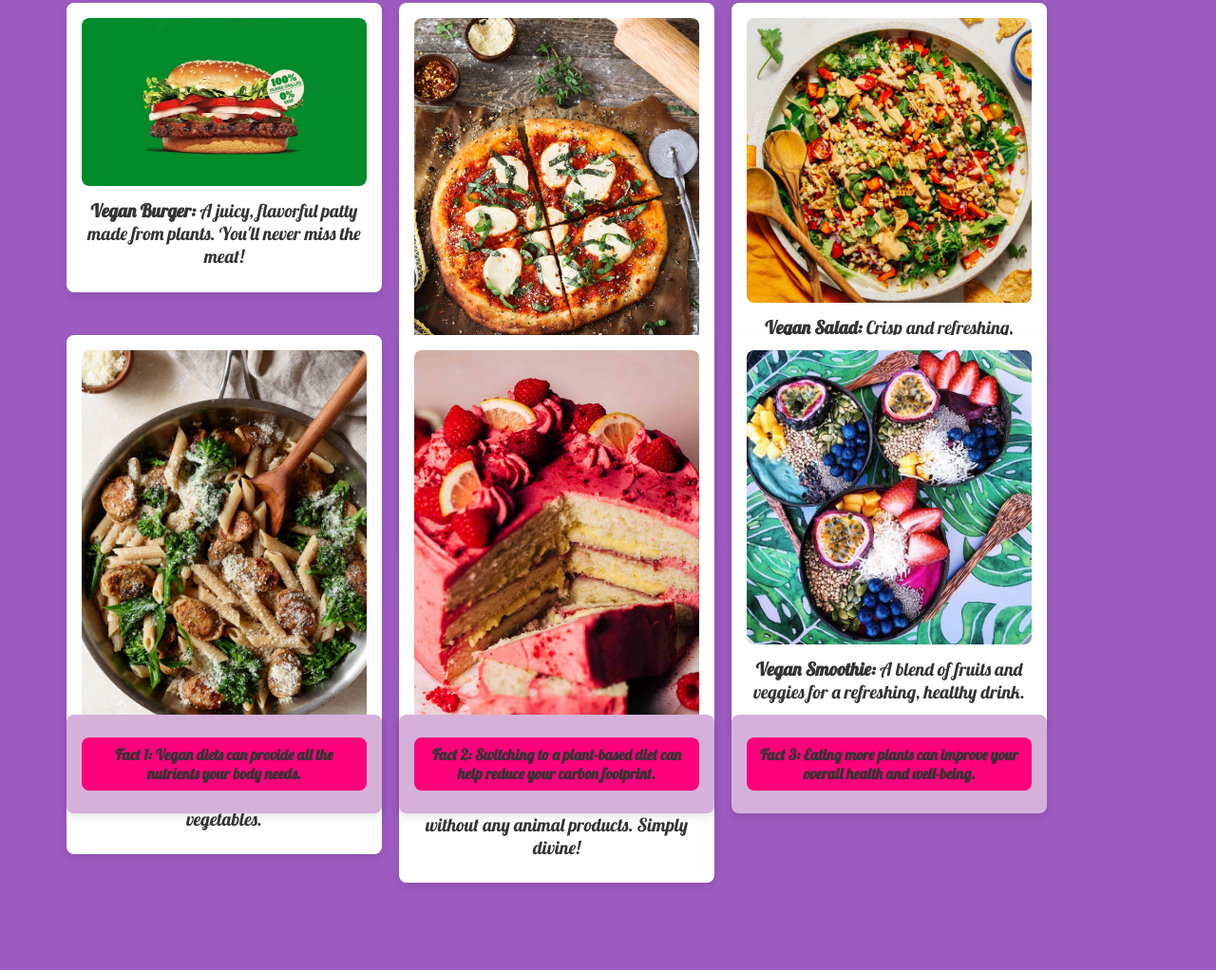
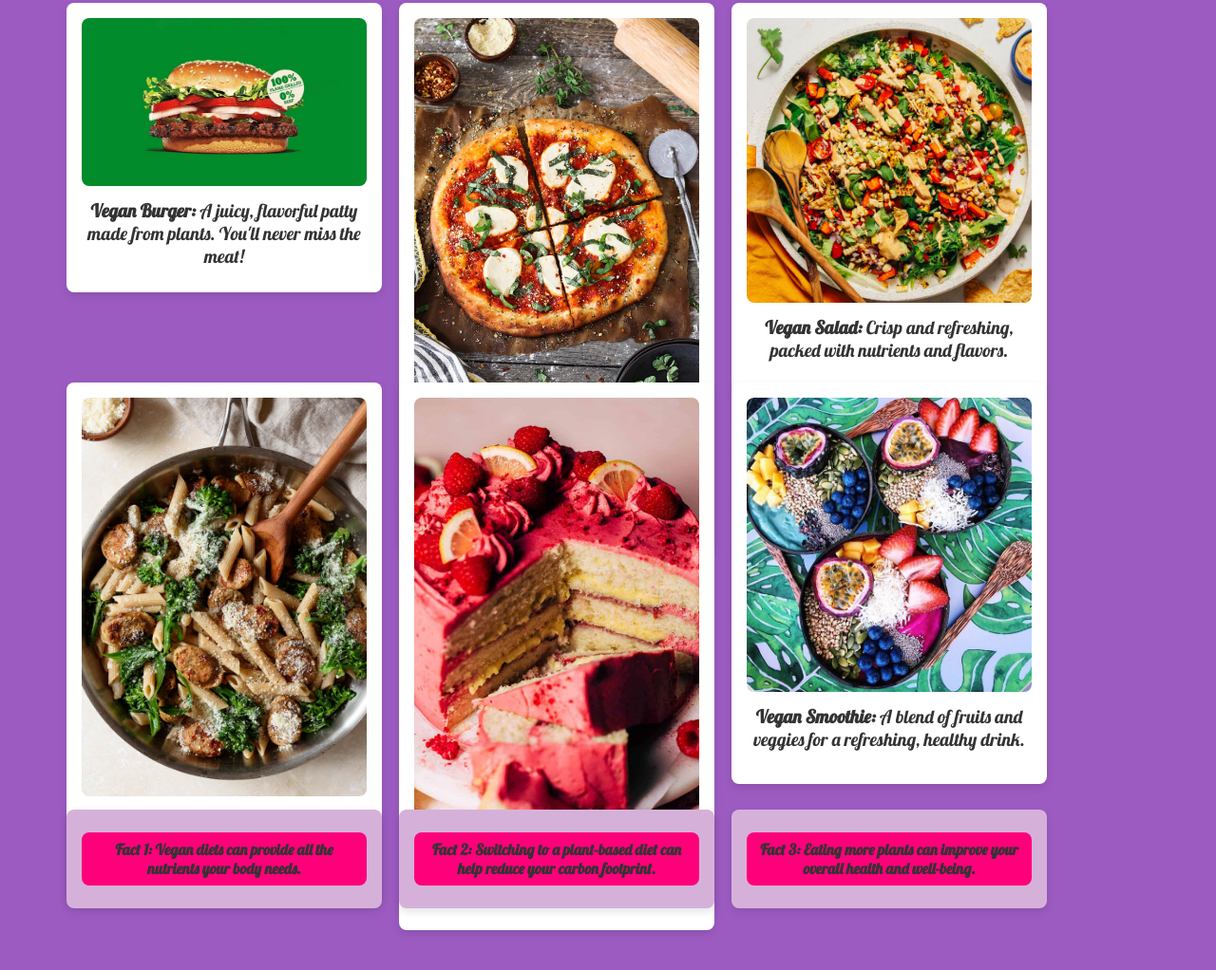
Before and after one commit to ananyashroff/ananyashroff.github.io, a plain HTML site: page vegan-menu.html in a window 1280 px wide. Shown: the part 252-1274 px from the top of the page at 95% size. Drawn offline with Linux system fonts and the light colour scheme.

Commit message:
Add files via upload

```diff
--- a/vegan-menu.html
+++ b/vegan-menu.html
@@ -11,6 +11,7 @@
             background-color: #9c5bc1;
             color: #333;
             margin: 0;
+            padding: 0;
         }
         header {
             background-color: #efb3f3;
@@ -25,7 +26,7 @@
         .container {
             position: relative;
             width: 100%;
-            height: 1500px;
+            height: 1600px;
         }
         .food-item, .fun-facts {
             position: absolute;
@@ -39,12 +40,14 @@
             font-family: 'Lobster', cursive;
         }
         .food-item img {
-            max-width: 100%;
+            width: 100%;
+            height: auto;
             border-radius: 8px;
         }
         .food-item p {
             margin: 0.5em 0;
             font-size: 1.2em;
+            min-height: 3em; /* Ensure captions are not cut off */
         }
         .fun-facts {
             background-color: #d5b1da;
@@ -60,13 +63,13 @@
         #item1 { top: 100px; left: 50px; }
         #item2 { top: 100px; left: 400px; }
         #item3 { top: 100px; left: 750px; }
-        #item4 { top: 450px; left: 50px; }
-        #item5 { top: 450px; left: 400px; }
-        #item6 { top: 450px; left: 750px; }
+        #item4 { top: 500px; left: 50px; }
+        #item5 { top: 500px; left: 400px; }
+        #item6 { top: 500px; left: 750px; }
         /* Absolute positioning for the fun facts */
-        #fact1 { top: 850px; left: 50px; }
-        #fact2 { top: 850px; left: 400px; }
-        #fact3 { top: 850px; left: 750px; }
+        #fact1 { top: 950px; left: 50px; }
+        #fact2 { top: 950px; left: 400px; }
+        #fact3 { top: 950px; left: 750px; }
     </style>
 </head>
 <body>
```
